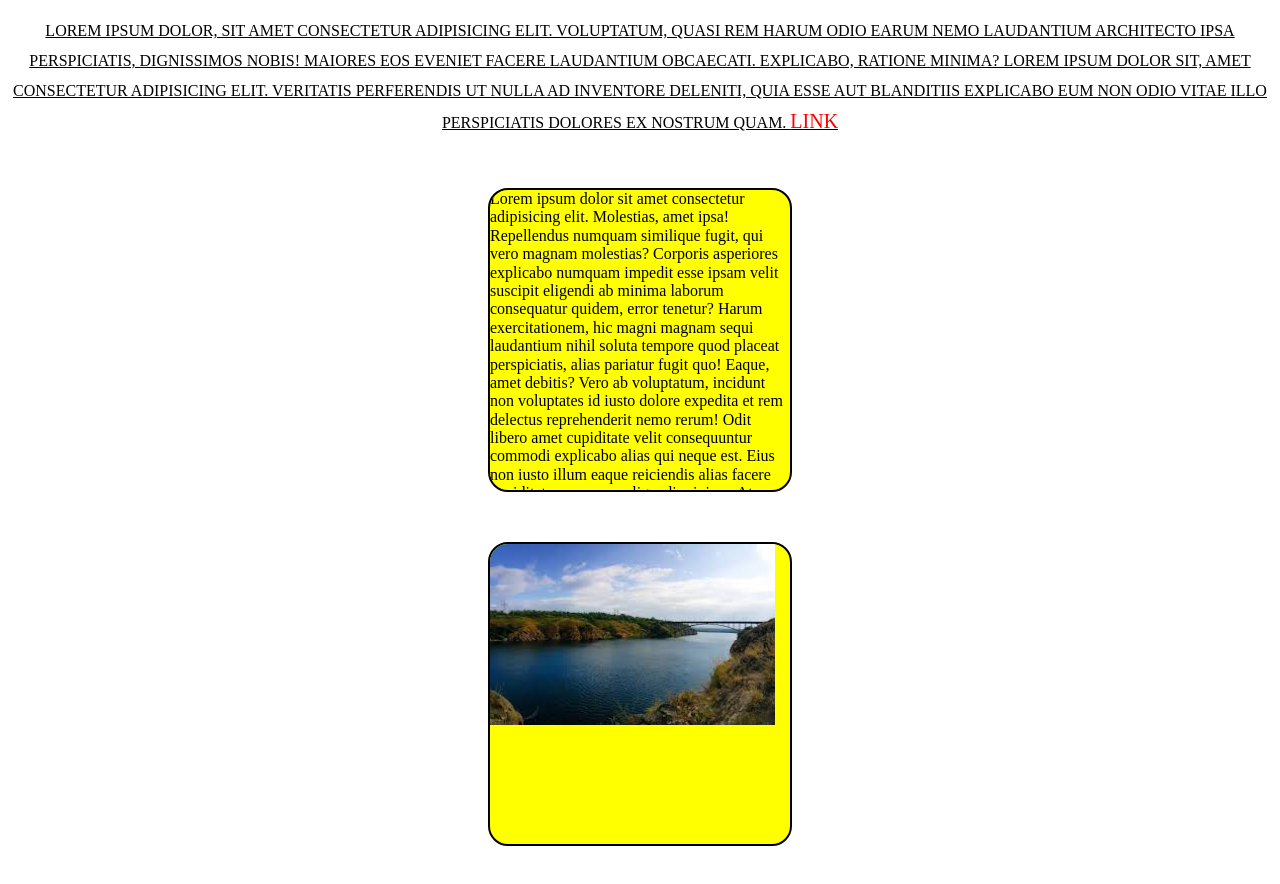
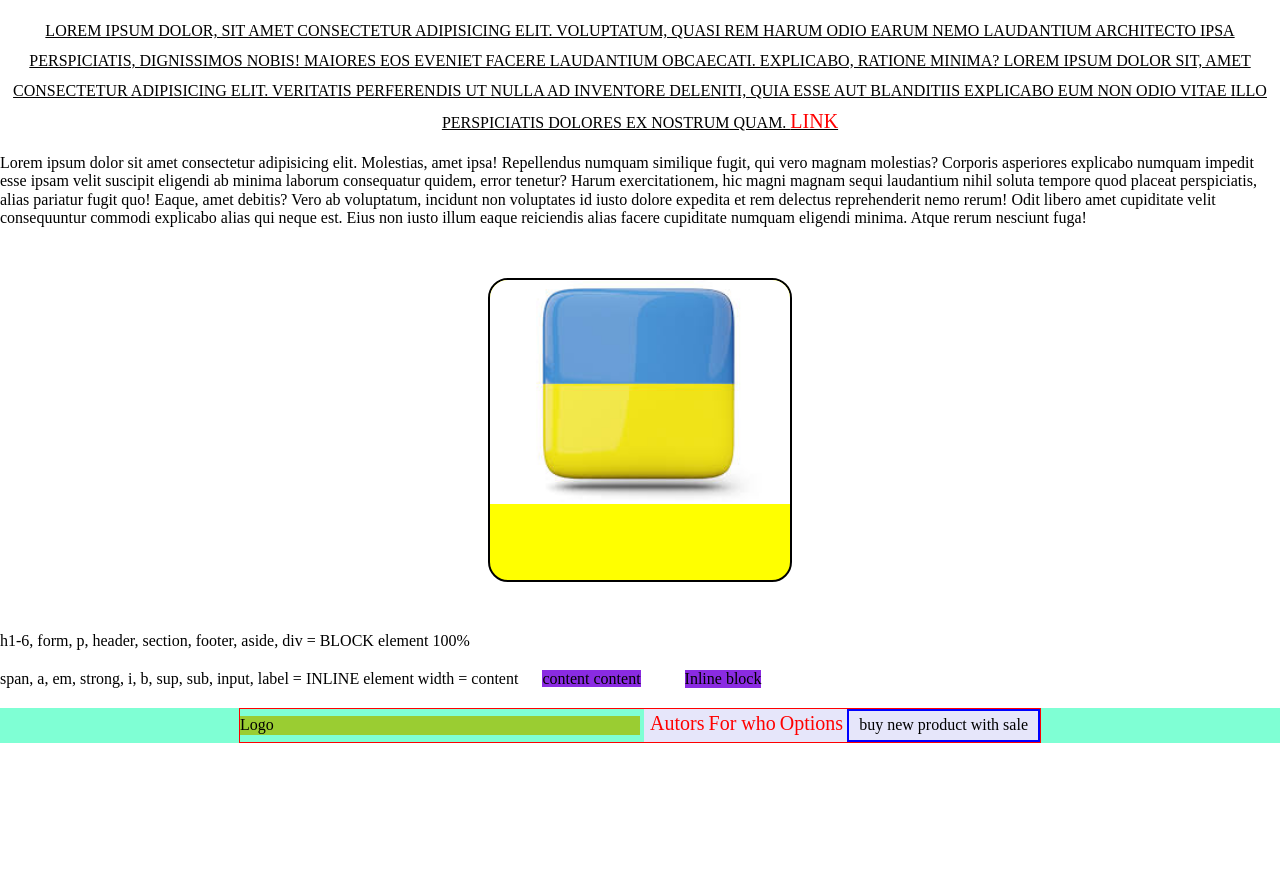
Before and after one commit to KseniyaSF/firsrepository2023, a plain HTML site: page lesson-03/2index.html in a window 1280 px wide. After the commit the page ends 800 px from the top, so only its background shows below. Drawn offline with Linux system fonts and the light colour scheme.

Commit message:
12/01/23

```diff
--- a/lesson-03/2index.html
+++ b/lesson-03/2index.html
@@ -22,8 +22,32 @@
     <div>
         Lorem ipsum dolor sit amet consectetur adipisicing elit. Molestias, amet ipsa! Repellendus numquam similique fugit, qui vero magnam molestias? Corporis asperiores explicabo numquam impedit esse ipsam velit suscipit eligendi ab minima laborum consequatur quidem, error tenetur? Harum exercitationem, hic magni magnam sequi laudantium nihil soluta tempore quod placeat perspiciatis, alias pariatur fugit quo! Eaque, amet debitis? Vero ab voluptatum, incidunt non voluptates id iusto dolore expedita et rem delectus reprehenderit nemo rerum! Odit libero amet cupiditate velit consequuntur commodi explicabo alias qui neque est. Eius non iusto illum eaque reiciendis alias facere cupiditate numquam eligendi minima. Atque rerum nesciunt fuga!
     </div>
+    <div class="style-div">
+        <img src="jpeg.jpg" alt="">
+    </div>
     <div>
-        <img src="images.jpg" alt="">
+        h1-6, form, p, header, section, footer, aside, div = BLOCK element  100%
     </div>
+    <div>
+        span, a, em, strong, i, b, sup, sub, input, label = INLINE element width = content
+    <span> content content</span>
+    <span class="d-inline-block"> Inline block</span>
+    </div>
+    <section>
+        <div class="container">
+            <div class="logo">
+                Logo
+            </div>
+            <nav>
+                <a href="#">Autors</a>
+                <a href="#">For who</a>
+                <a href="#">Options</a>
+                <button>
+                    buy new product with sale
+                </button>
+            </nav>
+        </div>
+    </section>
+
 </body>
 </html>
--- a/lesson-03/style/practice.css
+++ b/lesson-03/style/practice.css
@@ -9,7 +9,7 @@ a{
     color: red;
     text-decoration: none;
 }
-div {
+.style-div {
     margin: 50px auto;
     width: 300px;
     height: 300px;
@@ -20,6 +20,41 @@ div {
     /* обрізає текст и зображення під розмір блоку */
     /* overflow-x: auto; */
 }
-div>img {
-    width: 95%;
+.style-div>img {
+    width: 100%;
 }
+
+.d-inline-block{
+    display: inline-block;
+}
+span{
+    margin: 20px;
+    margin: 20px;
+    background-color: blueviolet;
+}
+.container{
+    width: 800px;
+    border: 1px solid red;
+    margin: 0 auto;
+}
+.logo{
+    display: inline-block;
+    width: 400px;
+    background-color: yellowgreen;
+}
+nav{
+    display: inline-block;
+    width: 396px;
+    text-align: right;
+    background-color: lavender;
+}
+button{
+    border: 2px solid blue;
+    text-align: center;
+    padding: 5px 10px;
+    /* width: 30px; */
+    background: none;
+}
+section{
+    background-color: aquamarine;
+}
```
Also changed, not shown: lesson-03/jpeg.jpg (added).
